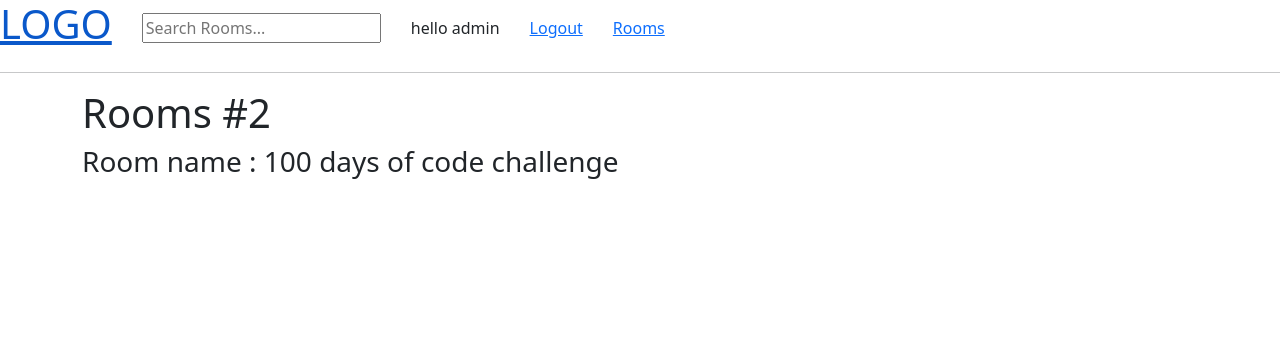
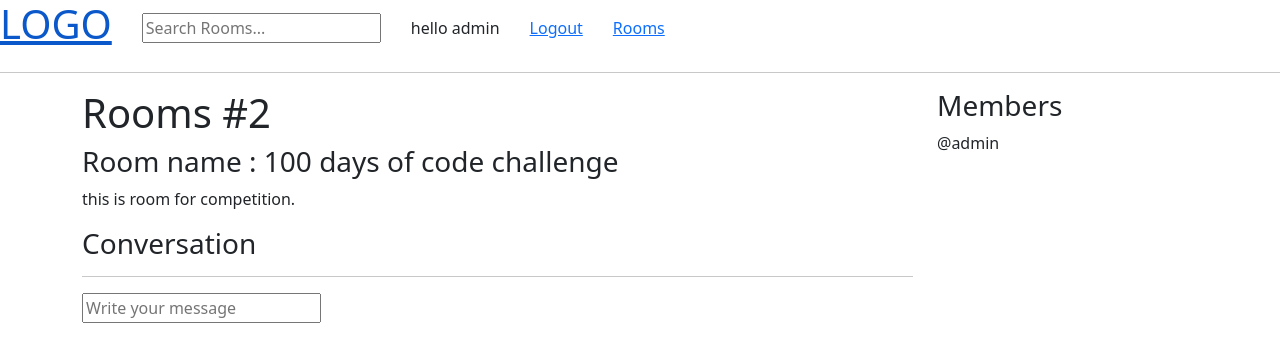
Before and after one commit to 3westrick/Django-study-room, a Django app: page /room/2/ in a window 1280 px wide. Shown: the top 362 px of the page. Run offline with Django 4.2, Linux system fonts and the light colour scheme; a user stored in the database is signed in; data comes from the database, SQL or seed files in the repository; both versions use the stored data as it was after the commit.

Commit message:
post, delete messages, and show members

```diff
--- a/base/models.py
+++ b/base/models.py
@@ -15,7 +15,7 @@ class Room(models.Model):
     topic = models.ForeignKey(Topic, on_delete=models.SET_NULL, null=True)
     name = models.CharField(max_length=255)
     description = models.TextField(null=True, blank=True)
-    # members =
+    members = models.ManyToManyField(User, related_name='members', blank=True)
     updated = models.DateTimeField(auto_now=True)
     created = models.DateTimeField(auto_now_add=True)
 
@@ -34,5 +34,8 @@ class RoomMessage(models.Model):
     updated = models.DateTimeField(auto_now=True)
     created = models.DateTimeField(auto_now_add=True)
 
+    class Meta:
+        ordering = ['-updated', '-created']
+
     def __str__(self):
         return self.text[:50] + '...'
--- a/base/templates/base/room.html
+++ b/base/templates/base/room.html
@@ -3,7 +3,43 @@
 
 {% block content %}
 
-<h1>Rooms #{{ room.id }}</h1>
-<h3>Room name : {{ room.name }}</h3>
+
+<div class="row">
+    <div class="col col-9">
+        <h1>Rooms #{{ room.id }}</h1>
+        <h3>Room name : {{ room.name }}</h3>
+        <p>{{ room.description }}</p>
+        <div>
+            <h3>Conversation</h3>
+            <hr>
+            {% for msg in room_messages%}
+            <div>
+                {% if request.user == msg.user %}
+                <a href="{% url 'base:delete-msg' msg.id %}">Delete</a>
+                {%endif%}
+                <small>@{{ msg.user }} {{msg.created|timesince}} ago</small>
+                <p>{{ msg.text }}</p>
+            </div>
+            {% endfor %}
+        </div>
+
+        {% if request.user.is_authenticated %}
+        <div>
+            <form method="post">
+                {% csrf_token %}
+                <input name="text" type="text" placeholder="Write your message">
+            </form>
+        </div>
+        {% endif %}
+    </div>
+    <div class="col col-3">
+        <h3>
+            Members
+        </h3>
+        {%for member in members%}
+        <p>@{{member.username}}</p>
+        {%endfor%}
+    </div>
+</div>
 
 {% endblock %}
--- a/base/templates/base/rooms.html
+++ b/base/templates/base/rooms.html
@@ -28,7 +28,7 @@
         <div style="background:#77777750; border 2px solid #44444450; border-radius:15px;margin: 15px;padding:15px">
             {% if room.host.id == request.user.id %}
             <a href="{% url 'base:edit' room.id %}">Edit room</a>
-            <a href="{% url 'base:delete' room.id %}">Delete room</a>
+            <a href="{% url 'base:delete-room' room.id %}">Delete room</a>
             {% endif %}
             <p>@{{ room.host.username }}</p>
             <h5>{{ room.id }} -- <a href="{% url 'base:room' room.id %}">{{ room.name }}</a></h5>
--- a/base/urls.py
+++ b/base/urls.py
@@ -11,5 +11,6 @@ urlpatterns = [
     path("room/<int:pk>/", views.room, name="room"),
     path("room/create/", views.create, name="create"),
     path("room/<int:pk>/edit/", views.edit, name="edit"),
-    path("room/<int:pk>/delete/", views.delete, name="delete"),
+    path("room/<int:pk>/delete-room/", views.delete_room, name="delete-room"),
+    path("room/<int:pk>/delete-msg/", views.delete_msg, name="delete-msg"),
 ]
--- a/base/views.py
+++ b/base/views.py
@@ -79,7 +79,17 @@ def rooms(request):
 
 def room(request, pk):
     room_item = get_object_or_404(Room, pk=pk)
-    return render(request, 'base/room.html', {'room': room_item})
+    room_messages = room_item.roommessage_set.all()  # one to many use lowercase and _set
+    members = room_item.members.all()  # u can use filter here too
+    if request.method == 'POST':
+        message = RoomMessage.objects.create(
+            user=request.user,
+            room=room_item,
+            text=request.POST.get('text')
+        )
+        return redirect('base:room', pk=room_item.id)
+    room_item.members.add(request.user)
+    return render(request, 'base/room.html', {'room': room_item, 'room_messages': room_messages, 'members': members})
 
 
 @login_required
@@ -111,7 +121,7 @@ def edit(request, pk):
 
 
 @login_required
-def delete(request, pk):
+def delete_room(request, pk):
     room_item = get_object_or_404(Room, pk=pk)
     if request.user != room_item.host:
         return HttpResponse("You are not allowed here!!")
@@ -119,3 +129,14 @@ def delete(request, pk):
         room_item.delete()
         return redirect('base:index')
     return render(request, 'base/delete.html', {'obj': room_item})
+
+
+@login_required
+def delete_msg(request, pk):
+    msg = get_object_or_404(RoomMessage, pk=pk)
+    if request.user != msg.user:
+        return HttpResponse("You are not allowed here!!")
+    if request.method == 'POST':
+        msg.delete()
+        return redirect('base:index')
+    return render(request, 'base/delete.html', {'obj': msg})
```
Also changed, not shown: base/migrations/0003_alter_room_options_alter_roommessage_options_and_more.py (added), db.sqlite3.
